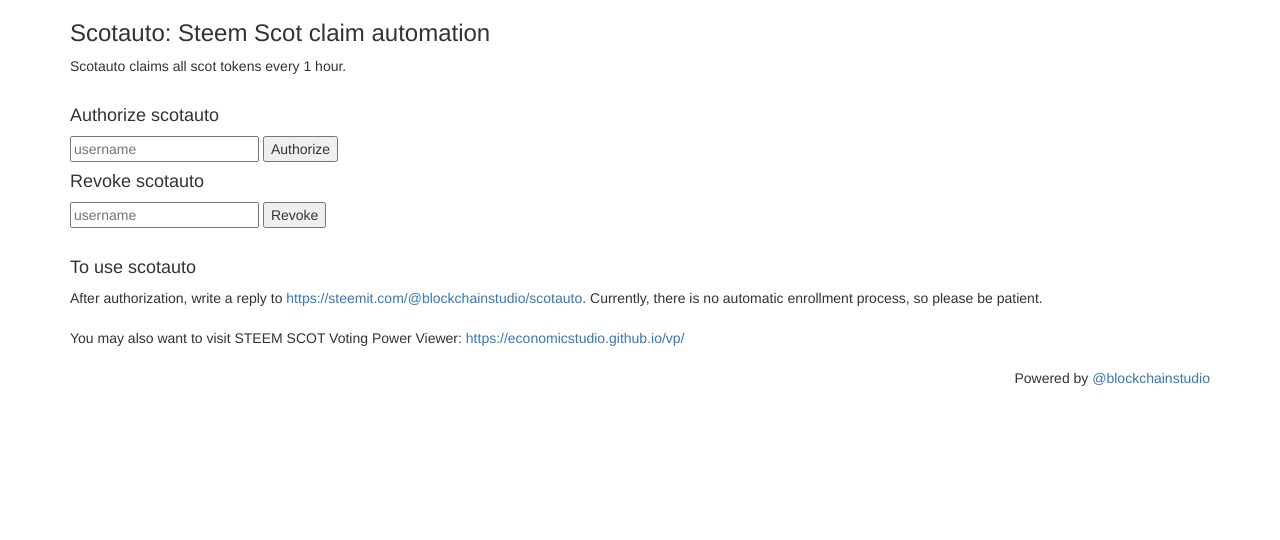
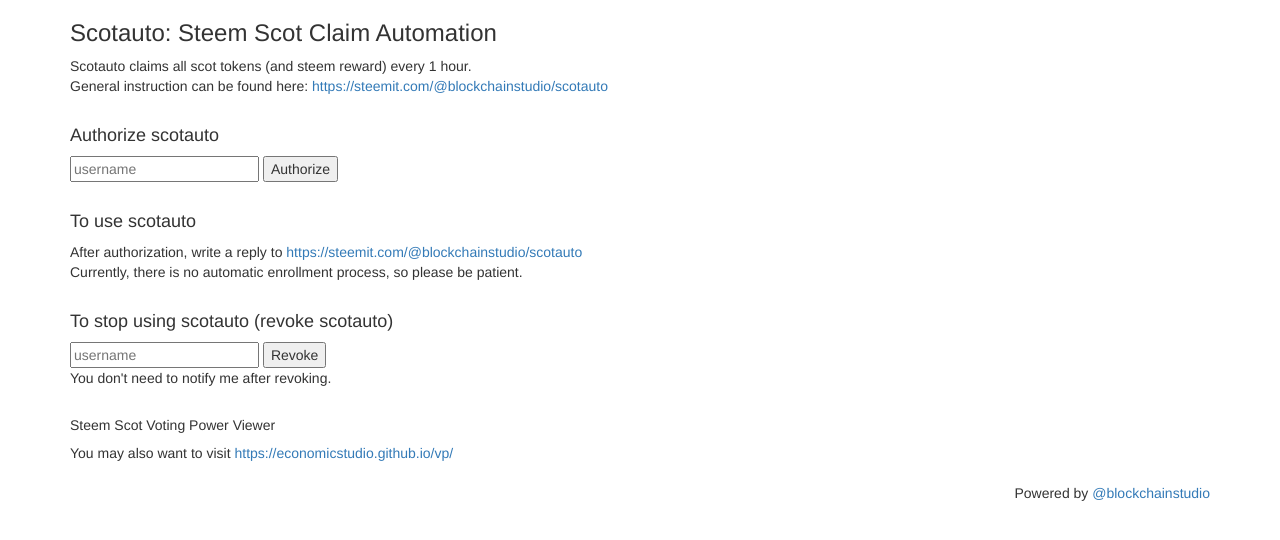
Before and after one commit to economicstudio/scotauto, a plain HTML site: page index.html in a window 1280 px wide. Drawn offline with nearby package versions, Linux system fonts and the light colour scheme.

Commit message:
update instruction

```diff
--- a/index.html
+++ b/index.html
@@ -15,10 +15,13 @@
 
   <body>
     <div class="container">
-      <h3>Scotauto: Steem Scot claim automation</h3>
+      <h3>Scotauto: Steem Scot Claim Automation</h3>
 
       <div>
-        Scotauto claims all scot tokens every 1 hour.
+        Scotauto claims all scot tokens (and steem reward) every 1 hour.<br />
+        General instruction can be found here: <a href="https://steemit.com/@blockchainstudio/scotauto"
+        >https://steemit.com/@blockchainstudio/scotauto</a
+      >
       </div>
 
       <br />
@@ -26,9 +29,6 @@
       <h4>Authorize scotauto</h4>
       <input type="text" placeholder="username" id="username_authorize" />
       <button id="authorize">Authorize</button>
-      <h4>Revoke scotauto</h4>
-      <input type="text" placeholder="username" id="username_revoke" />
-      <button id="revoke">Revoke</button>
       <br /><br />
 
       <h4>To use scotauto</h4>
@@ -37,18 +37,30 @@
         After authorization, write a reply to
         <a href="https://steemit.com/@blockchainstudio/scotauto"
           >https://steemit.com/@blockchainstudio/scotauto</a
-        >. Currently, there is no automatic enrollment process, so please be
+        ><br />
+        Currently, there is no automatic enrollment process, so please be
         patient.
       </div>
       <br />
 
+      <h4>To stop using scotauto (revoke scotauto)</h4>
+      <input type="text" placeholder="username" id="username_revoke" />
+      <button id="revoke">Revoke</button>
+      <br />
       <div>
-        You may also want to visit STEEM SCOT Voting Power Viewer:
+        You don't need to notify me after revoking.
+      </div>
+      <br />
+
+      <h5>Steem Scot Voting Power Viewer</h5>
+      <div>
+        You may also want to visit
         <a href="https://economicstudio.github.io/vp/"
           >https://economicstudio.github.io/vp/</a
         >
       </div>
       <br />
+
 
       <div style="text-align:right">
         Powered by
```
